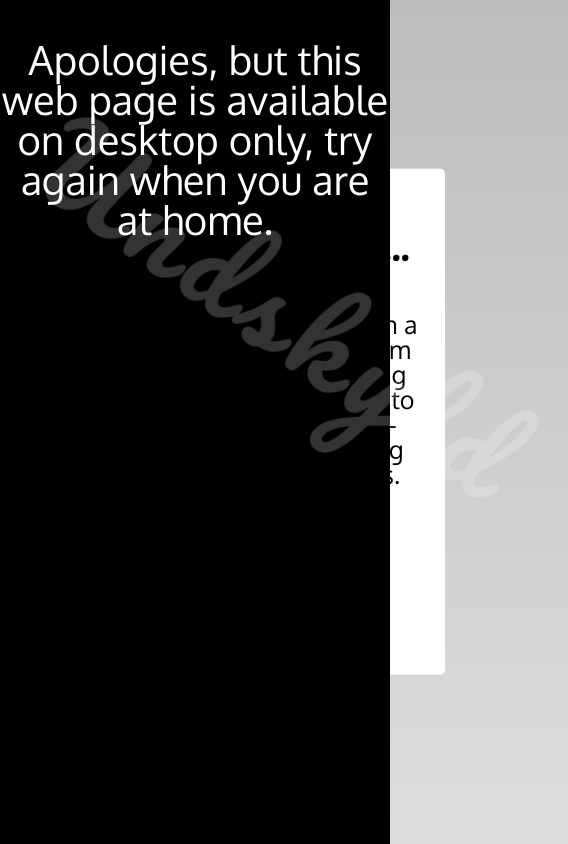
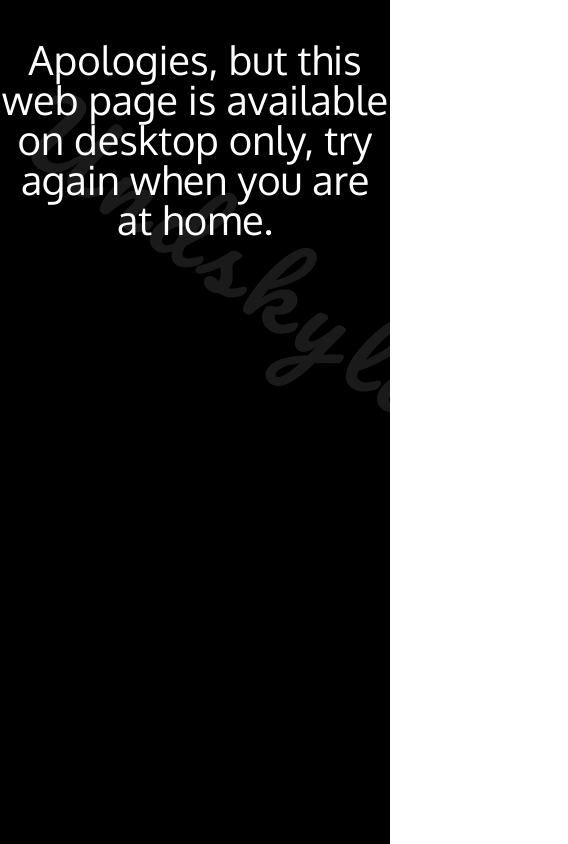
Before and after one commit to marcodca/christiana-rules, a React (Create React App) app: page / in a window 390 px wide. Shown: the top 844 px of the page, 568 px wide, since content can reach past the window. Built offline with nearby package versions, Linux system fonts and the light colour scheme.

Commit message:
more clean up

```diff
--- a/src/App.js
+++ b/src/App.js
@@ -1,26 +1,44 @@
 import React, { useState, useEffect } from "react";
-import GlobalStyle from './global-style';
-import FlagContainer from './components/FlagContainer';
-import MessageOnMobile from './components/MessageOnMobile';
-import WelcomeModal from './components/WelcomeModal';
-
+import GlobalStyle from "./global-style";
+import FlagContainer from "./components/FlagContainer";
+import MessageOnMobile from "./components/MessageOnMobile";
+import WelcomeModal from "./components/WelcomeModal";
 
 function App() {
 
+
   //State that triggers circles trail animation
   const [isReady, setIsReady] = useState(false);
-  useEffect(()=>{
-    setIsReady(Boolean(localStorage.getItem('visited')))
-  },[])
+  useEffect(() => {
+    setIsReady(Boolean(localStorage.getItem("visited")));
+  }, []);
+
+  const [isMobile, setIsMobile] = useState(false);
+
+  const checkIsMobile = () => {
+    setIsMobile(window.innerWidth >= 768 ? false : true);
+  };
+  useEffect(() => {
+    checkIsMobile();
+    window.addEventListener("resize", checkIsMobile);
+    return () => {
+      window.removeEventListener("resize", checkIsMobile);
+    };
+  });
 
   return (
     <>
-      <GlobalStyle/>
-      <MessageOnMobile/>
-      <WelcomeModal setIsReady={setIsReady}/>
-      <FlagContainer isReady={isReady}/>
+      <GlobalStyle />
+      {isMobile ? (
+        <MessageOnMobile />
+      ) : (
+        <>
+          <WelcomeModal setIsReady={setIsReady} />
+          <FlagContainer isReady={isReady} />
+        </>
+      )}
     </>
-  )
+  );
 }
 
 export default App;
--- a/src/components/Content.js
+++ b/src/components/Content.js
@@ -52,7 +52,6 @@ const Content = ({ animationProps, isReady }) => {
             );
           })}
         </CirclesContainer>
-        )
       </Container>
     </>
   );
--- a/src/components/MessageOnMobile.js
+++ b/src/components/MessageOnMobile.js
@@ -1,4 +1,4 @@
-import React, {useState, useEffect} from "react";
+import React from "react";
 import styled from "styled-components";
 
 const Message = styled.div`
@@ -11,38 +11,38 @@ const Message = styled.div`
   font-size: 2.5rem;
   text-align: center;
   padding-top: 10%;
-  pointer-events: none;
+  overflow: hidden;
   &::before{
       content: "Undskyld";
-      font-size: 7rem;
+      font-size: 6rem;
       position: absolute;
       z-index: 0;
-      top: 250px;
-      left: 0px;
-      opacity: 0.2;
-      transform: rotate(35deg);
+      top: 40%;
+      left: 50%;
+      opacity: 0.1;
+      transform: rotate(35deg) translate(-50%);
       font-family: 'Pacifico', cursive;
       letter-spacing: 12px;
   }
 `;
 
 const MessageOnMobile = () => {
-    const [isMobile, setIsMobile] = useState(false);
+    // const [isMobile, setIsMobile] = useState(false);
 
-    const checkIsMobile = () => {
-      setIsMobile(window.innerWidth >= 768 ? false : true);
-    };
+    // const checkIsMobile = () => {
+    //   setIsMobile(window.innerWidth >= 768 ? false : true);
+    // };
 
-    useEffect(() => {
-      checkIsMobile();
-      window.addEventListener("resize", checkIsMobile);
-      return () => {
-        window.removeEventListener("resize", checkIsMobile);
-      };
-    });
+    // useEffect(() => {
+    //   checkIsMobile();
+    //   window.addEventListener("resize", checkIsMobile);
+    //   return () => {
+    //     window.removeEventListener("resize", checkIsMobile);
+    //   };
+    // });
 
   return (
-    isMobile &&
+    // isMobile &&
       <Message>
         <p>
           Apologies, but this web page is available on desktop only, try again
```
